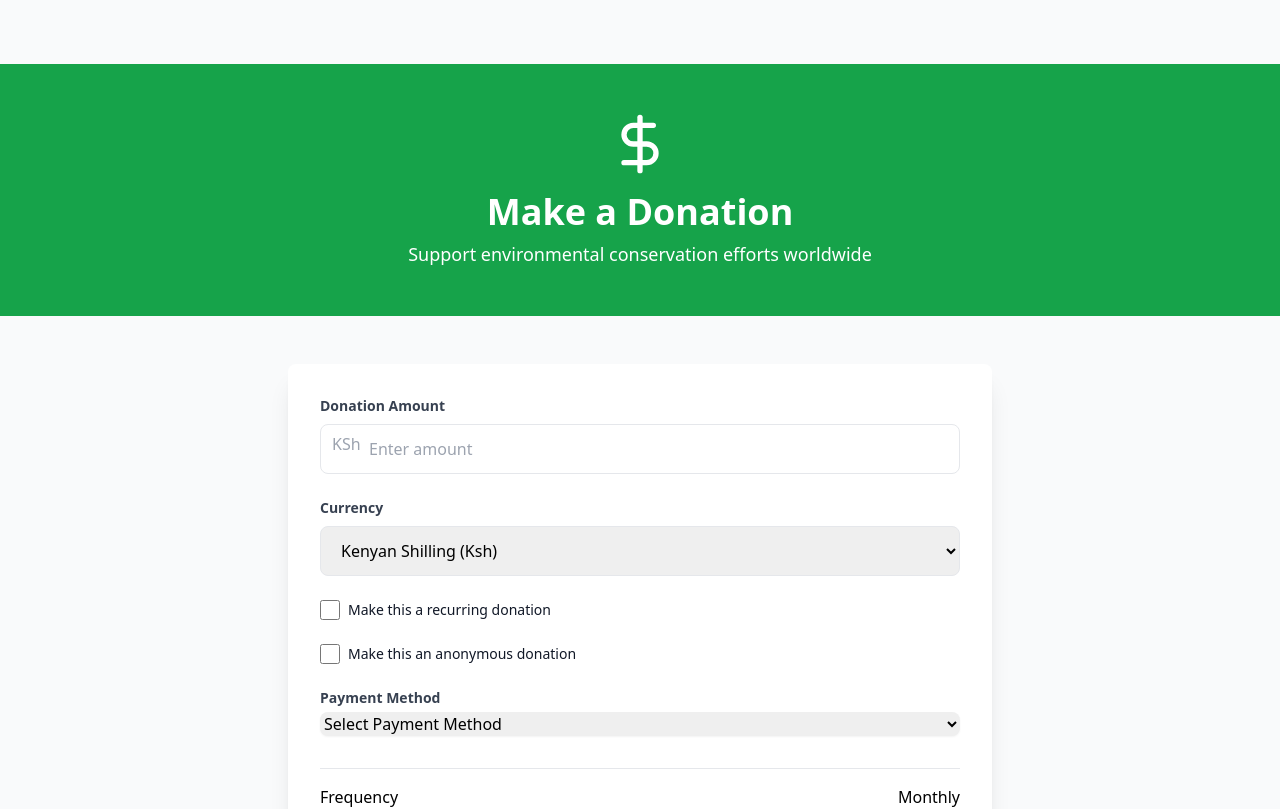
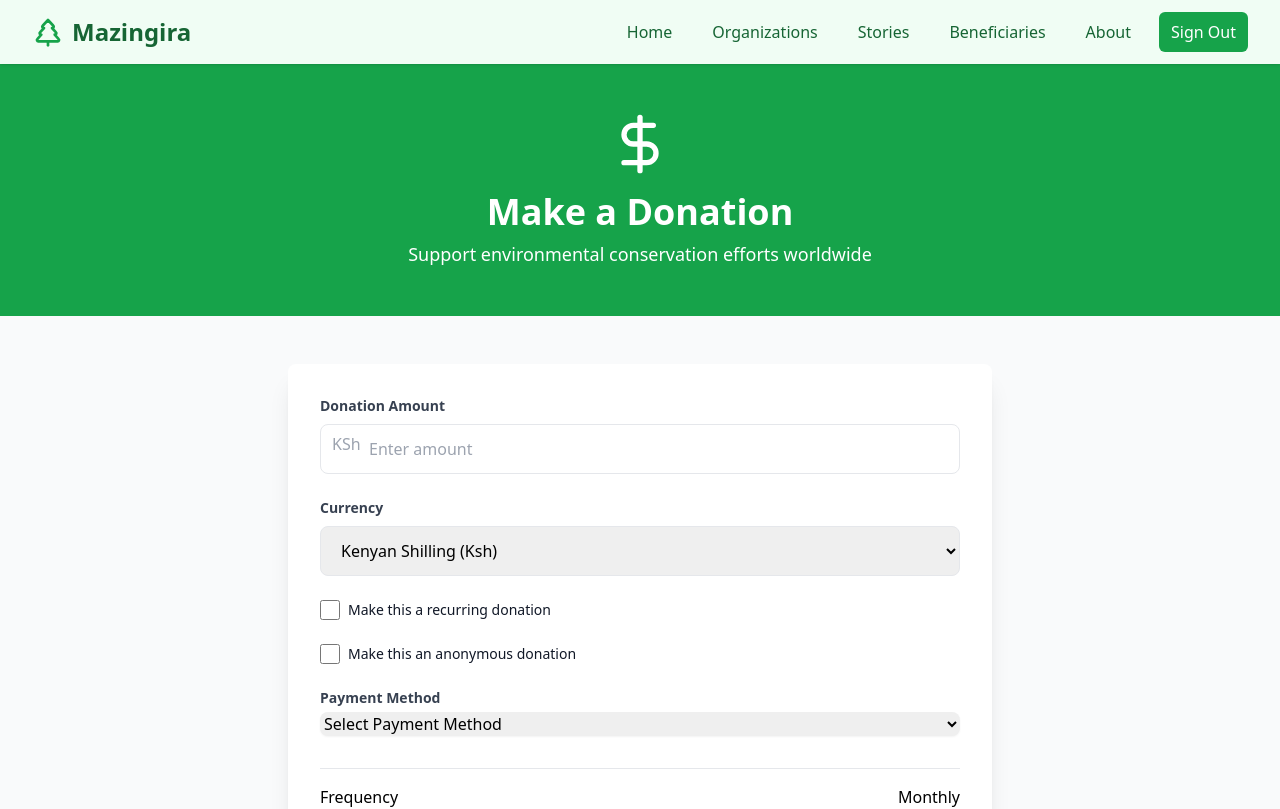
Before and after one commit to nahashon-source/Nash, a React (Vite) app in the folder project/: page /donate in a window 1280 px wide. Shown: the top 809 px of the page. Built offline with nearby package versions, Linux system fonts and the light colour scheme.

Commit message:
update some few issues

```diff
--- a/project/src/App.jsx
+++ b/project/src/App.jsx
@@ -11,23 +11,22 @@ import Login from './pages/LoginForm';
 import SignUpForm from './pages/SignUpForm';
 
 function App() {
-  // Check if the user is logged in from localStorage
-  const isLoggedIn = localStorage.getItem('isLoggedIn') === 'true';
-
   return (
     <Router>
       <div className="min-h-screen bg-white">
-        {/* Only render Navbar if user is logged in */}
-        {isLoggedIn && <Navbar />}
+        {/* Always render Navbar */}
+        <Navbar />
         <Routes>
-          <Route path="/" element={<Home />} />
-          <Route path="/organizations" element={<Organizations />} />
-          <Route path="/stories" element={<Stories />} />
-          <Route path="/about" element={<About />} />
-          <Route path="/donate" element={<Donate />} />
-          <Route path="/beneficiary-list" element={<ManageBeneficiariesPage />} />
-          <Route path="/login" element={<Login />} />
-          <Route path="/signup" element={<SignUpForm />} />
+          <Route exact path="/" element={<Home />} />
+          <Route exact path="/organizations" element={<Organizations />} />
+          <Route exact path="/stories" element={<Stories />} />
+          <Route exact path="/about" element={<About />} />
+          <Route exact path="/donate" element={<Donate />} />
+          <Route exact path="/beneficiary-list" element={<ManageBeneficiariesPage />} />
+          <Route exact path="/login" element={<Login />} />
+          <Route exact path="/signup" element={<SignUpForm />} />
+          {/* Fallback Route */}
+          <Route path="*" element={<div>Page Not Found</div>} />
         </Routes>
       </div>
     </Router>
--- a/project/src/components/Navbar.jsx
+++ b/project/src/components/Navbar.jsx
@@ -2,54 +2,68 @@ import React from 'react';
 import { Link, useNavigate, useLocation } from 'react-router-dom';
 import { Menu, X, TreePine } from 'lucide-react';
 
-export default function Navbar({ isLoggedIn }) {
+export default function Navbar() {
   const [isOpen, setIsOpen] = React.useState(false);
   const navigate = useNavigate();
   const location = useLocation();
 
-  // Do not display Navbar on Login or Sign Up pages
-  if (location.pathname === '/login' || location.pathname === '/signup') {
+  // Debug: Log the current route to ensure path matching works
+  console.log('Current path:', location.pathname);
+
+  // Hide Navbar only on Login and Signup pages
+  if (['/login', '/signup'].includes(location.pathname)) {
     return null;
   }
 
   const handleSignOut = () => {
-    // Remove the user session from localStorage
-    localStorage.removeItem('isLoggedIn');
-    // Redirect to the login page
-    navigate('/login');
+    localStorage.removeItem('isLoggedIn'); // Remove user session
+    navigate('/login'); // Redirect to login page
   };
 
   return (
-    <nav className="bg-green-50 fixed w-full z-50">
+    <nav className="bg-green-50 fixed w-full z-50 shadow">
       <div className="max-w-7xl mx-auto px-4 sm:px-6 lg:px-8">
         <div className="flex items-center justify-between h-16">
-          <div className="flex items-center">
-            <Link to="/" className="flex-shrink-0">
-              <div className="flex items-center gap-2">
-                <TreePine className="h-8 w-8 text-green-600" />
-                <span className="text-2xl font-bold text-green-800">Mazingira</span>
-              </div>
-            </Link>
-          </div>
+          <Link to="/" className="flex items-center">
+            <TreePine className="h-8 w-8 text-green-600" />
+            <span className="ml-2 text-2xl font-bold text-green-800">Mazingira</span>
+          </Link>
+
+          {/* Desktop Menu */}
           <div className="hidden md:block">
-            <div className="ml-10 flex items-baseline space-x-4">
-              <Link to="/" className="text-green-800 hover:text-green-600 px-3 py-2 rounded-md font-medium">Home</Link>
-              <Link to="/organizations" className="text-green-800 hover:text-green-600 px-3 py-2 rounded-md font-medium">Organizations</Link>
-              <Link to="/stories" className="text-green-800 hover:text-green-600 px-3 py-2 rounded-md font-medium">Stories</Link>
-              <Link to="/beneficiary-list" className="text-green-800 hover:text-green-600 px-3 py-2 rounded-md font-medium">Beneficiaries & inventories</Link>
-              <Link to="/about" className="text-green-800 hover:text-green-600 px-3 py-2 rounded-md font-medium">About</Link>
+            <div className="ml-10 flex items-center space-x-4">
+              <Link to="/" className="text-green-800 hover:text-green-600 px-3 py-2 rounded-md font-medium">
+                Home
+              </Link>
+              <Link to="/organizations" className="text-green-800 hover:text-green-600 px-3 py-2 rounded-md font-medium">
+                Organizations
+              </Link>
+              <Link to="/stories" className="text-green-800 hover:text-green-600 px-3 py-2 rounded-md font-medium">
+                Stories
+              </Link>
+              <Link
+                to="/beneficiary-list"
+                className="text-green-800 hover:text-green-600 px-3 py-2 rounded-md font-medium"
+              >
+                Beneficiaries
+              </Link>
+              <Link to="/about" className="text-green-800 hover:text-green-600 px-3 py-2 rounded-md font-medium">
+                About
+              </Link>
               <button
                 onClick={handleSignOut}
-                className="group relative flex justify-center py-1 px-2 border border-transparent text-xs font-medium rounded text-white bg-green-600 hover:bg-green-700 focus:outline-none focus:ring-2 focus:ring-offset-2 focus:ring-green-500"
+                className="px-3 py-2 rounded-md font-medium bg-green-600 text-white hover:bg-green-700"
               >
                 Sign Out
               </button>
             </div>
           </div>
+
+          {/* Mobile Menu Button */}
           <div className="md:hidden">
             <button
               onClick={() => setIsOpen(!isOpen)}
-              className="inline-flex items-center justify-center p-2 rounded-md text-green-800"
+              className="inline-flex items-center justify-center p-2 rounded-md text-green-800 hover:bg-green-100 focus:outline-none"
             >
               {isOpen ? <X className="h-6 w-6" /> : <Menu className="h-6 w-6" />}
             </button>
@@ -57,16 +71,25 @@ export default function Navbar({ isLoggedIn }) {
         </div>
       </div>
 
+      {/* Mobile Menu */}
       {isOpen && (
-        <div className="md:hidden">
-          <div className="px-2 pt-2 pb-3 space-y-1 sm:px-3">
-            <Link to="/" className="text-green-800 hover:text-green-600 block px-3 py-2 rounded-md font-medium">Home</Link>
-            <Link to="/organizations" className="text-green-800 hover:text-green-600 block px-3 py-2 rounded-md font-medium">Organizations</Link>
-            <Link to="/stories" className="text-green-800 hover:text-green-600 block px-3 py-2 rounded-md font-medium">Stories</Link>
-            <Link to="/about" className="text-green-800 hover:text-green-600 block px-3 py-2 rounded-md font-medium">About</Link>
+        <div className="md:hidden bg-green-50">
+          <div className="px-4 py-3 space-y-2">
+            <Link to="/" className="block text-green-800 hover:text-green-600 px-3 py-2 rounded-md">
+              Home
+            </Link>
+            <Link to="/organizations" className="block text-green-800 hover:text-green-600 px-3 py-2 rounded-md">
+              Organizations
+            </Link>
+            <Link to="/stories" className="block text-green-800 hover:text-green-600 px-3 py-2 rounded-md">
+              Stories
+            </Link>
+            <Link to="/about" className="block text-green-800 hover:text-green-600 px-3 py-2 rounded-md">
+              About
+            </Link>
             <button
               onClick={handleSignOut}
-              className="bg-green-600 text-white px-4 py-2 rounded-md hover:bg-green-700 w-full flex items-center justify-center gap-2"
+              className="w-full text-center bg-green-600 text-white px-4 py-2 rounded-md hover:bg-green-700"
             >
               Sign Out
             </button>
```
